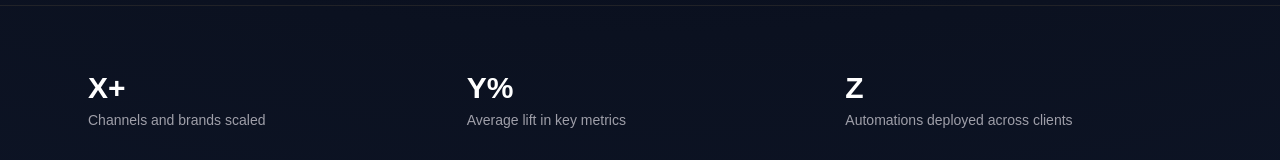
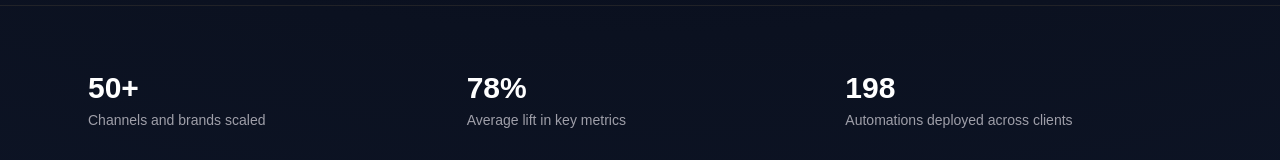
Before and after one commit to boykarma35-max/NIRVRUV-FINAL-WEBSITE, a Next.js app in the folder nirvruv-site/: page / in a window 1280 px wide. Shown: the part 2182-2342 px from the top of the page. Built offline with nearby package versions, Linux system fonts and the light colour scheme.

Commit message:
updated analytics

```diff
--- a/nirvruv-site/app/page.tsx
+++ b/nirvruv-site/app/page.tsx
@@ -369,19 +369,19 @@ export default function HomePage() {
         <Section className="border-t border-zinc-800/80">
           <div className="max-w-6xl mx-auto px-6 py-16 grid gap-8 sm:grid-cols-3">
             <div>
-              <p className="text-3xl font-semibold">X+</p>
+              <p className="text-3xl font-semibold">50+</p>
               <p className="mt-1 text-sm text-zinc-400">
                 Channels and brands scaled
               </p>
             </div>
             <div>
-              <p className="text-3xl font-semibold">Y%</p>
+              <p className="text-3xl font-semibold">78%</p>
               <p className="mt-1 text-sm text-zinc-400">
                 Average lift in key metrics
               </p>
             </div>
             <div>
-              <p className="text-3xl font-semibold">Z</p>
+              <p className="text-3xl font-semibold">198</p>
               <p className="mt-1 text-sm text-zinc-400">
                 Automations deployed across clients
               </p>
```
